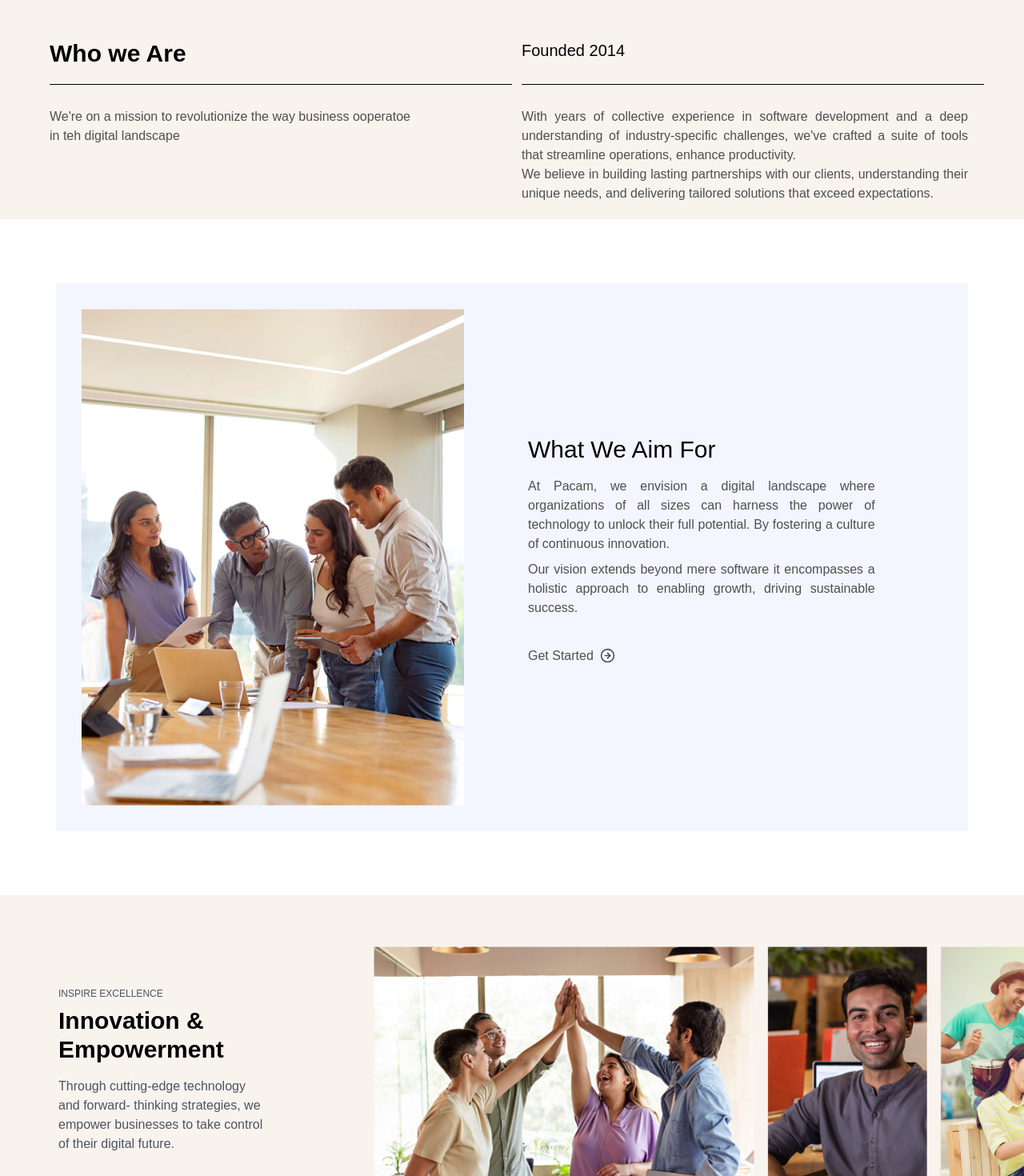
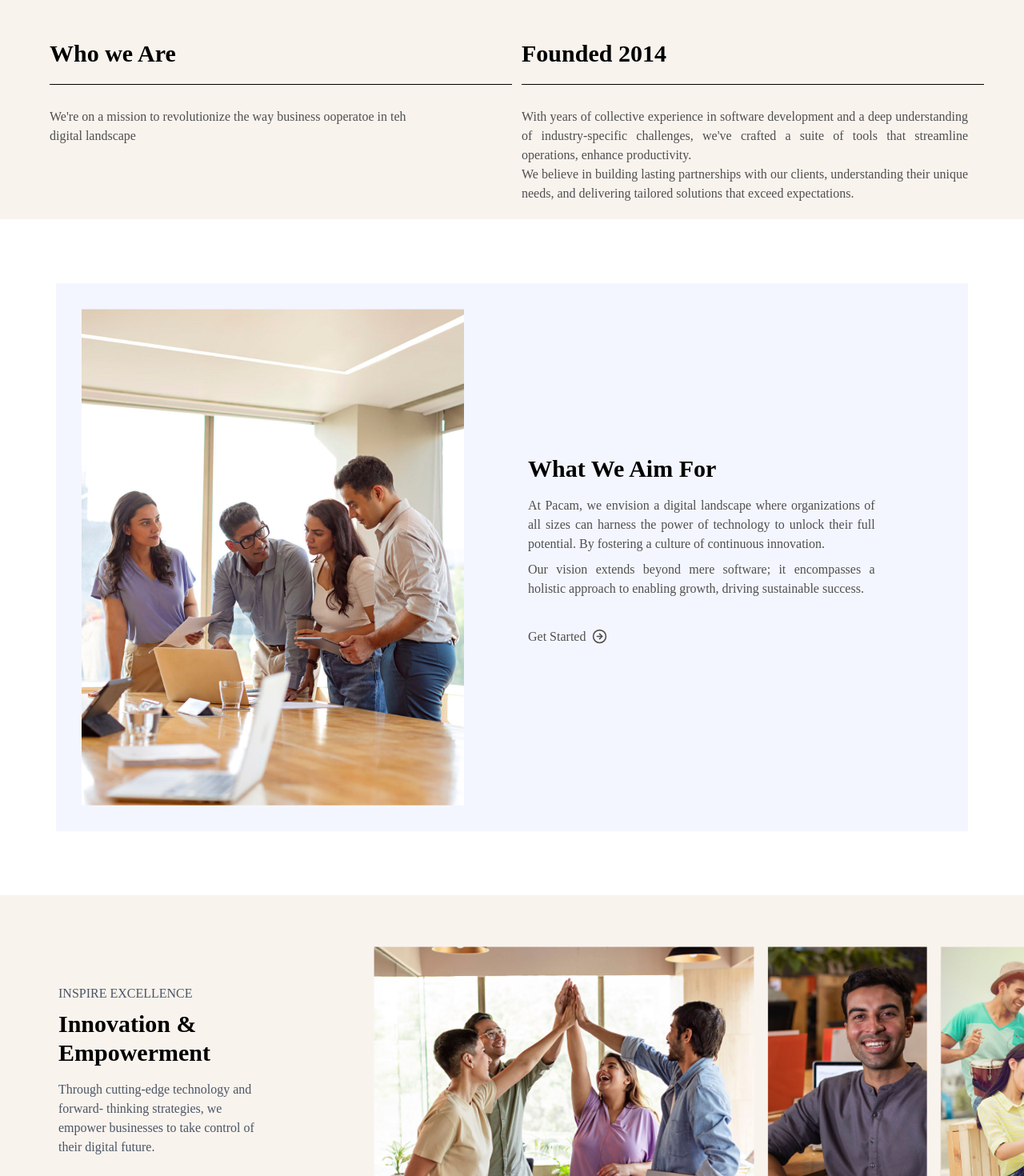
Before and after one commit to kunal23g/PACAM, a React (Vite) app: page /about-us in a window 1280 px wide. Shown: the part 860-2330 px from the top of the page at 80% size. Built offline with nearby package versions, Linux system fonts and the light colour scheme.

Commit message:
Update Aboutus.jsx

```diff
--- a/src/components/Aboutus.jsx
+++ b/src/components/Aboutus.jsx
@@ -1,4 +1,4 @@
-import React from 'react'
+import React, { useState ,useRef,useEffect } from 'react'
 import aboutimg from "../assets/aboutimg.png";
 import aboutaim from "../assets/aboutaim.png";
 import member1 from "../assets/member1.png";
@@ -7,30 +7,60 @@ import member3 from "../assets/member3.png";
 import member4 from "../assets/member4.png";
 import innovation from "../assets/innovation.png";
 import { CircleArrowRight } from 'lucide-react'
-import { Link } from 'react-router-dom';
+import { Link, } from 'react-router-dom';
+import { motion } from 'framer-motion';
 
 
 function Aboutus() {
+
+
+    const [isVisible, setIsVisible] = useState(false);
+  const ref = useRef(null);
+
+  useEffect(() => {
+    const observer = new IntersectionObserver(
+      ([entry]) => {
+        if (entry.isIntersecting) {
+          setIsVisible(true);
+          observer.unobserve(entry.target);
+        }
+      },
+      { threshold: 0.1 }
+    );
+
+    if (ref.current) {
+      observer.observe(ref.current);
+    }
+
+    return () => {
+      if (ref.current) {
+        observer.unobserve(ref.current);
+      }
+    };
+  }, []);
+
+
+
     return (
         <>
         {/* About Us  */}
         <div className='bg-[#F9F3EE] mb-20'>
-        <div className='bg-[#F9F3EE]   flex flex-col p-5 md:p-10 lg:px-[70px]'>
+        <div className='bg-[#F9F3EE] font-playfair font-medium flex flex-col p-5 md:p-10 lg:px-[70px]'>
             <div className='justify-between text-justify  lg:flex '>
-                <h1 className=' text-5xl lg:text-6xl  text-[#041558] font-bold '><span className="  text-xs  text-neutral-500 font-light pl-1">ABOUT US <br /></span  > Our Story </h1>
-                <p className=" my-4 p-1 lg:my-0  lg:p-9 text-xm  lg:text-lg   text-[#4F4F4F] max-w-2xl  ">At Pacam, our Recorder program is designed to help you start recording immediately, reducing cost losses by resolving claims, and enhancing your brand value and customer satisfaction.</p>
+                <h1 className=' text-5xl lg:text-6xl  text-[#041558] font-bold '><span className="  text-xl  text-neutral-500  pl-1">ABOUT US <br /></span  > Our Story </h1>
+                <p className=" my-4 p-1 lg:my-0  lg:p-9 text-xm font-lora lg:text-lg   text-[#4F4F4F] max-w-2xl  ">At Pacam, our Recorder program is designed to help you start recording immediately, reducing cost losses by resolving claims, and enhancing your brand value and customer satisfaction.</p>
             </div>
             <div className='  '><img className='mt-2 w-full h-full object-cover' src={aboutimg} alt="" /></div>
             </div>
             <div className='md:grid grid-cols-2  p-4 md:p-5  lg:px-[50px]'>
                 <div className=" pl-3 col-span-1  flex flex-col ">
-                    <h1 className=' pt-2  text-3xl border-b pb-5 border-black mb-7 font-bold'>Who we Are</h1>
-                    <p className='  text-md w-[80%]   text-[#4F4F4F] font-light' >  We're on a mission to revolutionize the way business ooperatoe in teh digital landscape
+                    <h1 className=' pt-2  text-3xl border-b pb-5 font-playfair border-black mb-7 font-bold'>Who we Are</h1>
+                    <p className='  text-md w-[80%]   text-[#4F4F4F] font-light font-lora ' >  We're on a mission to revolutionize the way business ooperatoe in teh digital landscape
                     </p>
                 </div>
                 <div className=" pl-3  col-span-1  flex flex-col ">
-                    <h1 className=' pt-2  text-bottom text-xl border-b pb-7 border-black mb-7 '>Founded 2014</h1>
-                    <p className='text-md text-justify pr-5  text-[#4F4F4F] font-light' >
+                    <h1 className=' pt-2  text-bottom text-3xl border-b pb-5 border-black mb-7 font-bold font-playfair '>Founded 2014</h1>
+                    <p className='text-md text-justify pr-5  text-[#4F4F4F] font-light font-lora ' >
                     With years of collective experience in software development and a deep
 understanding of industry-specific challenges, we've crafted a suite of
 tools that streamline operations, enhance productivity. <br />We believe in building lasting partnerships with our clients, understanding
@@ -44,46 +74,47 @@ expectations. </p>
             </div>
 </div>
 {/* aim */}
-<div className=" p-2 bg-indigo-200 bg-opacity-20  lg:mx-[70px]  my-20   md:grid grid-cols-2 ">
+<div ref={ref} className="p-2 bg-indigo-200 bg-opacity-20 lg:mx-[70px] my-20 md:grid grid-cols-2">
 
-<div className="  p-6 col-span-1">
+      {/* Image Section */}
+      <motion.div
+        className="p-6 col-span-1"
+        initial={{ opacity: 0, scale: 0.95 }}
+        animate={isVisible ? { opacity: 1, scale: 1 } : {}}
+        transition={{ duration: 0.8, delay: 0.5 }}
+      >
         <img src={aboutaim} alt="package" />
-        </div>
+      </motion.div>
 
-        <div className=" pl-5 col-span-1  flex flex-col justify-center ">
-        <h1 className="text-3xl  text-dark-blue mb-4 ">What We Aim For</h1>
-
-        <ul className=' text-justify text-[#4F4F4F] w-[80%]' >
-            <li className=" flex mb-2 text-md  text-justify" >
-            At Pacam, we envision a digital landscape where organizations of all sizes can
-            harness the power of technology to unlock their full potential. By fostering a
-            culture of continuous innovation.
+      {/* Text Section */}
+      <motion.div
+        className="pl-5 col-span-1 flex flex-col justify-center"
+        initial={{ opacity: 0, y: 20 }}
+        animate={isVisible ? { opacity: 1, y: 0 } : {}}
+        transition={{ duration: 0.8, delay: 0.8 }}
+      >
+        <h1 className="text-3xl font-playfair font-bold text-dark-blue mb-4">What We Aim For</h1>
+        <ul className="font-lora text-justify text-[#4F4F4F] w-[80%]">
+          <li className="flex mb-2 text-md text-justify">
+            At Pacam, we envision a digital landscape where organizations of all sizes can harness the power of technology to unlock their full potential. By fostering a culture of continuous innovation.
           </li>
           <li className="flex mb-2 text-md text-justify">
-            Our vision extends beyond mere software it encompasses a holistic approach to
-            enabling growth, driving sustainable success.
+            Our vision extends beyond mere software; it encompasses a holistic approach to enabling growth, driving sustainable success.
           </li>
-            <Link to="/contact"
-            className="  flex   py-[1rem]  mt-5    ">
-                Get Started<CircleArrowRight size={19} className="ml-2 mt-[2px] "  />
+          <Link to="/contact" className="flex py-[1rem] mt-5">
+            Get Started <CircleArrowRight size={19} className="ml-2 mt-[2px]" />
           </Link>
         </ul>
-
-
-         </div>
-
-
-
-
+      </motion.div>
     </div>
 
 {/* innovation */}
 <div className="   bg-[#F9F3EE]  my-20   md:grid grid-cols-3 ">
 
         <div className=" p-7 lg:ml-[45px] pt-3 col-span-1  flex flex-col justify-center ">
-        <h6 className=" text-xs text-gray-600 mb-2 ">INSPIRE EXCELLENCE</h6>
-        <h1 className=" text-3xl font-bold text-dark-blue mb-4 ">Innovation & <br /> Empowerment</h1>
-        <p className=" text-xm w-[80%] text-gray-600 mb-5">Through cutting-edge technology and forward-
+        <h6 className=" text-xm font-playfair font-medium text-gray-600 mb-2 ">INSPIRE EXCELLENCE</h6>
+        <h1 className=" text-3xl font-playfair font-bold text-dark-blue mb-4 ">Innovation & <br /> Empowerment</h1>
+        <p className=" text-xm w-[80%] font-lora text-gray-600 mb-5">Through cutting-edge technology and forward-
         thinking strategies, we empower businesses to
         take control of their digital future.
         </p>
```
Lines whose indentation alone changed are shown as unchanged.
